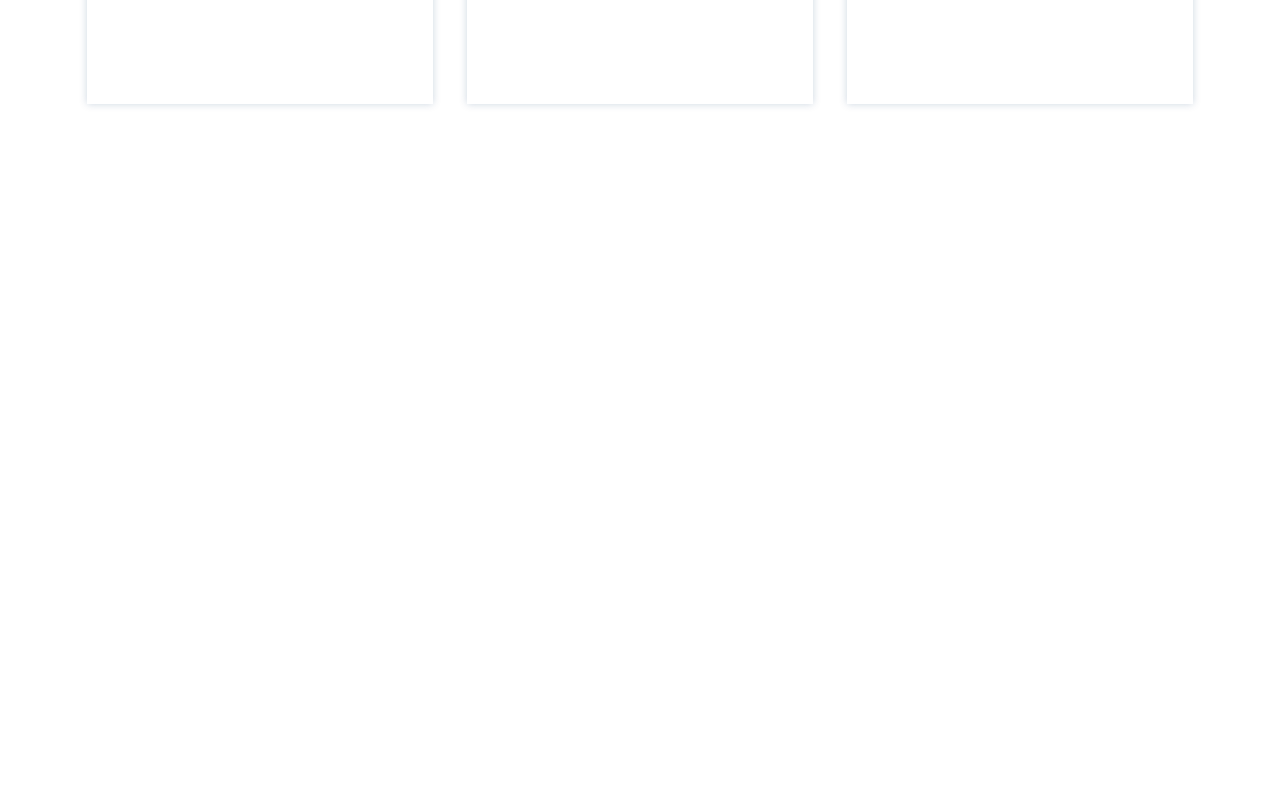
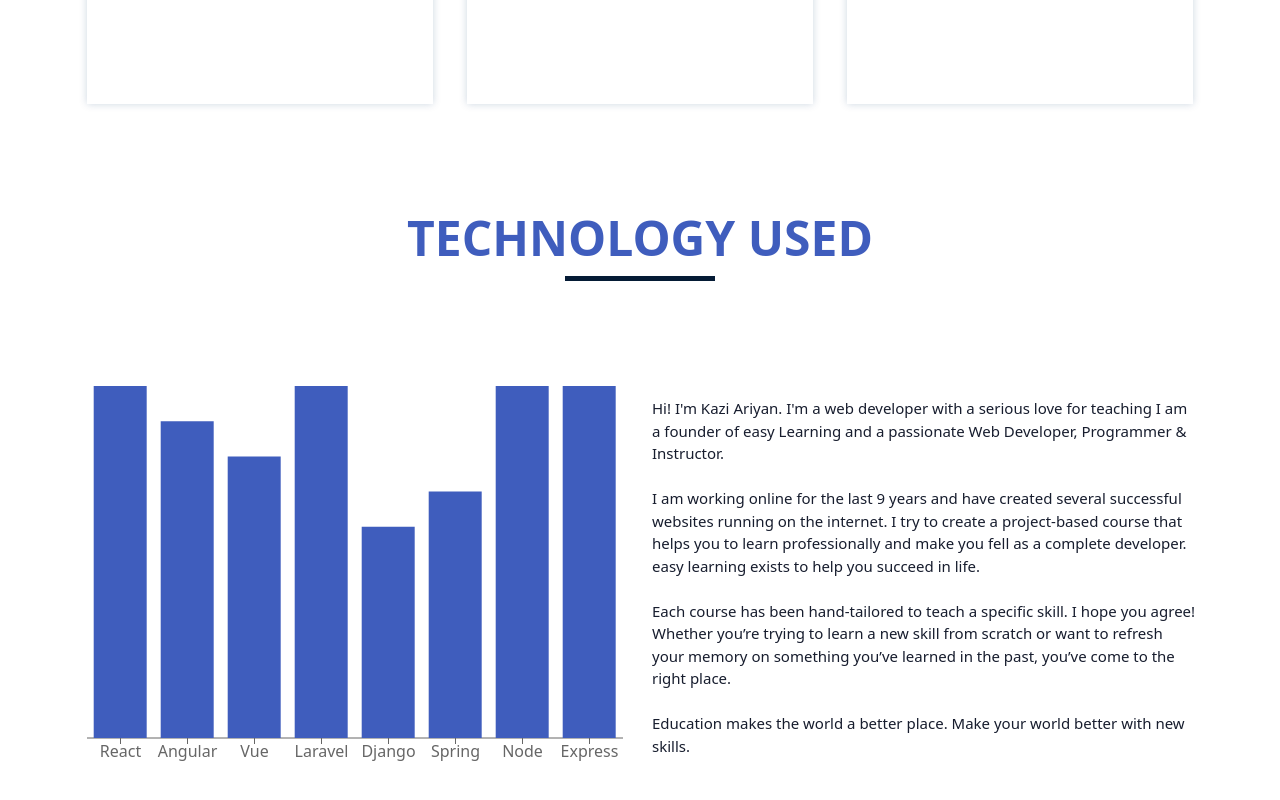
Before and after one commit to emon1432/react-laravel-PWA-ecommerce, a React (Create React App) app in the folder frontend/: page / in a window 1280 px wide. Shown: the part 1076-1876 px from the top of the page. Before the commit the page ends 1285 px from the top, so only its background shows below. Built offline with nearby package versions, Linux system fonts and the light colour scheme.

Commit message:
Analysis Complete

```diff
--- a/frontend/package.json
+++ b/frontend/package.json
@@ -11,6 +11,7 @@
     "react-bootstrap": "^2.8.0",
     "react-dom": "^18.2.0",
     "react-scripts": "5.0.1",
+    "recharts": "^2.9.0",
     "web-vitals": "^2.1.4"
   },
   "scripts": {
--- a/frontend/src/App.js
+++ b/frontend/src/App.js
@@ -1,3 +1,4 @@
+import Analysis from "./components/Analysis/Analysis";
 import Services from "./components/Services/Services";
 import TopBanner from "./components/TopBanner/TopBanner";
 import TopNavigation from "./components/TopNavigation/TopNavigation";
@@ -8,6 +9,7 @@ function App() {
       <TopNavigation />
       <TopBanner />
       <Services />
+      <Analysis />
     </div>
   );
 }
--- /dev/null
+++ b/frontend/src/components/Analysis/Analysis.jsx
@@ -0,0 +1,64 @@
+import React, { Component, Fragment } from "react";
+import { Col, Container, Row } from "react-bootstrap";
+import { Bar, BarChart, ResponsiveContainer, Tooltip, XAxis } from "recharts";
+
+export class Analysis extends Component {
+  constructor() {
+    super();
+    this.state = {
+      data: [
+        { Technology: "React", Projects: 100 },
+        { Technology: "Angular", Projects: 90 },
+        { Technology: "Vue", Projects: 80 },
+        { Technology: "Laravel", Projects: 100 },
+        { Technology: "Django", Projects: 60 },
+        { Technology: "Spring", Projects: 70 },
+        { Technology: "Node", Projects: 100 },
+        { Technology: "Express", Projects: 100 },
+      ],
+    };
+  }
+  render() {
+    return (
+      <Fragment>
+        <Container>
+          <h2 className="serviceMainTitle text-center">TECHNOLOGY USED</h2>
+          <div className="bottom"></div>
+          <Row style={{ marginTop: "100px", marginBottom: "100px" }}>
+            <Col lg={6} md={12} sm={12}>
+              <ResponsiveContainer>
+                <BarChart width={100} height={300} data={this.state.data}>
+                  <XAxis dataKey="Technology" />
+                  <Tooltip />
+                  <Bar dataKey="Projects" fill="#3f5dbd"></Bar>
+                </BarChart>
+              </ResponsiveContainer>
+            </Col>
+            <Col lg={6} md={12} sm={12}>
+              <p className="serviceDescription text-justify">
+                Hi! I'm Kazi Ariyan. I'm a web developer with a serious love for
+                teaching I am a founder of easy Learning and a passionate Web
+                Developer, Programmer & Instructor. <br />
+                <br />I am working online for the last 9 years and have created
+                several successful websites running on the internet. I try to
+                create a project-based course that helps you to learn
+                professionally and make you fell as a complete developer. easy
+                learning exists to help you succeed in life. <br />
+                <br />
+                Each course has been hand-tailored to teach a specific skill. I
+                hope you agree! Whether you’re trying to learn a new skill from
+                scratch or want to refresh your memory on something you’ve
+                learned in the past, you’ve come to the right place. <br />
+                <br />
+                Education makes the world a better place. Make your world better
+                with new skills.
+              </p>
+            </Col>
+          </Row>
+        </Container>
+      </Fragment>
+    );
+  }
+}
+
+export default Analysis;
```
Also changed, not shown: 2 other files (tests, documents, lock files or other folders).
